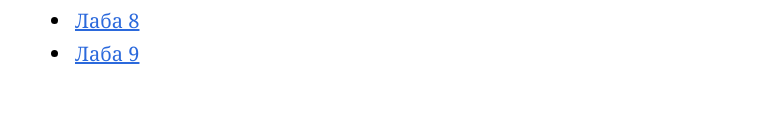
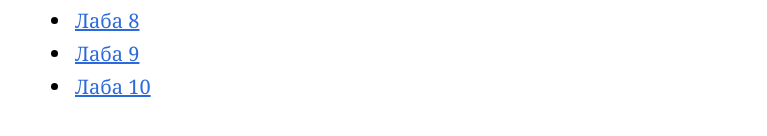
Before and after one commit to DeeMooR/bsuir_evt, a plain HTML site: page index.html in a window 1280 px wide. Shown: the part 246-382 px from the top of the page, without its empty margins (18-785 px from the left). Drawn offline with Linux system fonts and the light colour scheme.

Commit message:
feat: made a laba_10

```diff
--- a/index.html
+++ b/index.html
@@ -25,6 +25,9 @@
     <li>
       <a href="./laba_9/index.html">Лаба 9</a>
     </li>
+    <li>
+      <a href="./laba_10/readme.md">Лаба 10</a>
+    </li>
   </ul>
 </body>
 </html>
```
Also changed, not shown: laba_10/README.md (added), laba_10/image.jpg (added).
